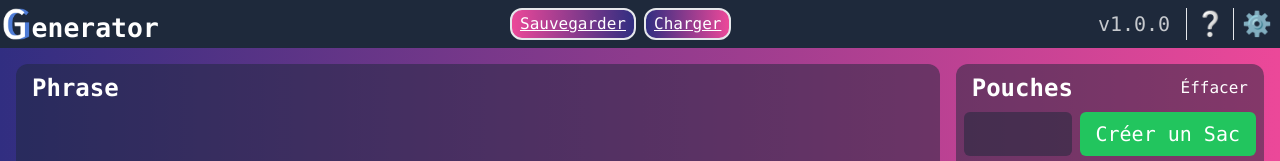
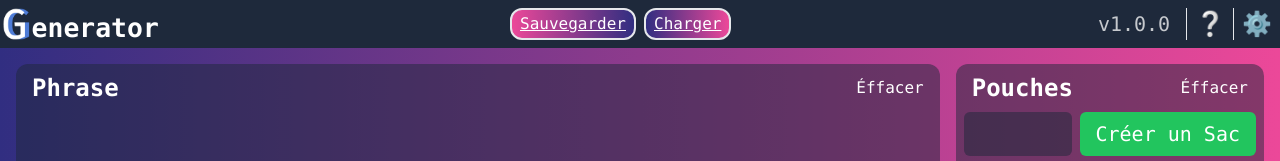
Before and after one commit to JaceTheBlu/GGenerator, a SvelteKit app: page / in a window 1280 px wide. Shown: the top 161 px of the page. Built offline with nearby package versions, Linux system fonts and the light colour scheme.

Commit message:
fix(translation) fix missing clear

```diff
--- a/src/components/Rundown.svelte
+++ b/src/components/Rundown.svelte
@@ -142,7 +142,9 @@
 		<button
 			class="hover:text-cancel-color transition-colors text-tertiary text-primary-color"
 			on:click={clearRundown}
-		/>
+		>
+			{$locales.clear}
+		</button>
 	</div>
 
 	<ul
```
